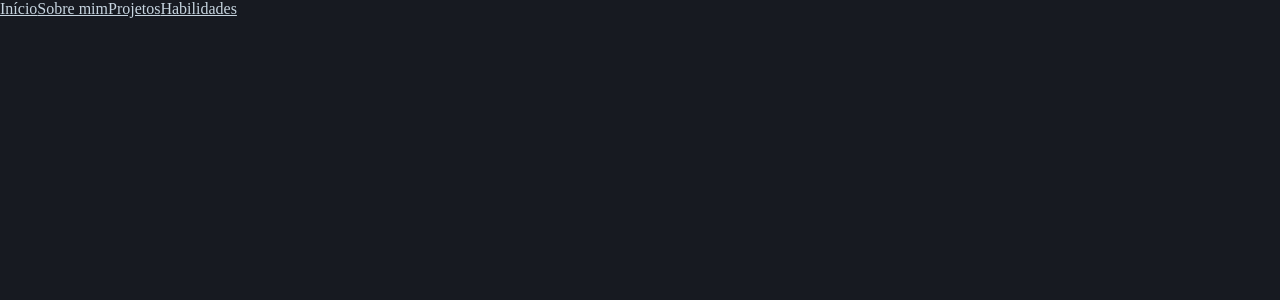
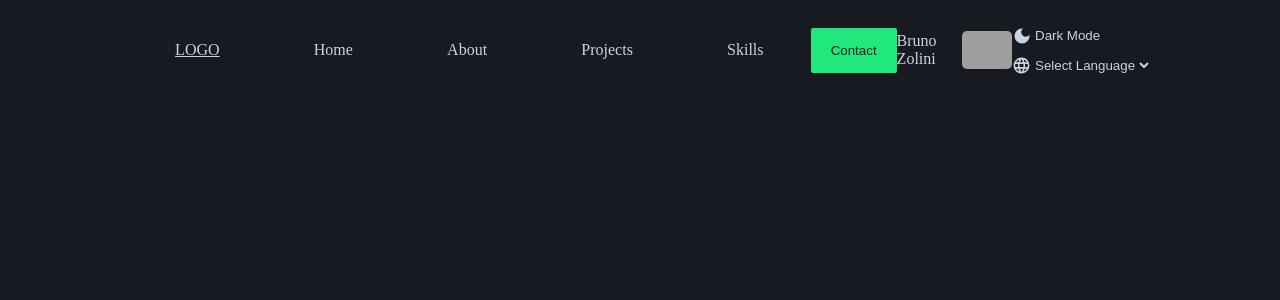
Before and after one commit to BrunoZolini/portfolio, a React (Vite) app: page / in a window 1280 px wide. Shown: the top 300 px of the page. Built offline with nearby package versions, Linux system fonts and the light colour scheme; grey boxes are pictures that could not be loaded.

Commit message:
feat: header layout

```diff
--- a/package.json
+++ b/package.json
@@ -12,6 +12,7 @@
   "dependencies": {
     "react": "^18.2.0",
     "react-dom": "^18.2.0",
+    "react-icons": "^4.7.1",
     "styled-components": "^5.3.6"
   },
   "devDependencies": {
--- /dev/null
+++ b/src/components/Button/index.tsx
@@ -0,0 +1,9 @@
+import React, { ButtonHTMLAttributes } from 'react';
+import * as S from './styles';
+
+export default function Button({
+  children,
+  ...props
+}: ButtonHTMLAttributes<HTMLButtonElement>) {
+  return <S.Button {...props}>{children}</S.Button>;
+}
--- /dev/null
+++ b/src/components/Button/styles.ts
@@ -0,0 +1,11 @@
+import styled from 'styled-components';
+
+export const Button = styled.button`
+  background-color: ${({ theme }) => theme.primary};
+  color: ${({ theme }) => theme.background};
+  padding: 15px 20px;
+  border: none;
+  border-radius: 2px;
+  outline: inherit;
+  cursor: pointer;
+`;
--- a/src/components/Header/index.tsx
+++ b/src/components/Header/index.tsx
@@ -1,14 +1,52 @@
-import React from 'react';
+import { MdDarkMode, MdLanguage, MdOutlineLightMode } from 'react-icons/md';
+import Button from '../Button';
+import * as S from './styles';
 
 export default function Header() {
+  const darkThemeOn = true;
+
   return (
-    <header>
-      <nav>
-        <a href="_">Início</a>
-        <a href="_">Sobre mim</a>
-        <a href="_">Projetos</a>
-        <a href="_">Habilidades</a>
-      </nav>
-    </header>
+    <S.Header>
+      <S.LeftContainer>
+        <a href="_">LOGO</a>
+        <S.NavLink href="_">Home</S.NavLink>
+        <S.NavLink href="_">About</S.NavLink>
+        <S.NavLink href="_">Projects</S.NavLink>
+        <S.NavLink href="_">Skills</S.NavLink>
+      </S.LeftContainer>
+      <S.RightContainer>
+        <Button type="button">Contact</Button>
+
+        <p>Bruno Zolini</p>
+        <img
+          src="https://media.discordapp.net/attachments/163018412262424576/986330803661340682/b0f82515-3537-482a-851f-33819fd10a95.jpeg"
+          alt="A guy on the computer"
+          width="50px"
+          style={{ borderRadius: 5 }}
+        />
+
+        <div>
+          {darkThemeOn ? (
+            <S.ChangeMode>
+              <MdDarkMode size="20" />
+              Dark Mode
+            </S.ChangeMode>
+          ) : (
+            <S.ChangeMode>
+              <MdOutlineLightMode size="20" />
+              Light Mode
+            </S.ChangeMode>
+          )}
+          <S.ChangeLanguage htmlFor="language">
+            <MdLanguage size="19" />
+            <S.Select id="language">
+              <option value="valor1">Select Language</option>
+              <option value="en">English(US)</option>
+              <option value="pt-br">Português(BR)</option>
+            </S.Select>
+          </S.ChangeLanguage>
+        </div>
+      </S.RightContainer>
+    </S.Header>
   );
 }
--- a/src/components/Header/styles.ts
+++ b/src/components/Header/styles.ts
@@ -1,5 +1,58 @@
 import styled from 'styled-components';
 
-export const teste = styled.div``;
+export const Header = styled.header`
+  display: flex;
+  align-items: center;
+  height: 100px;
+`;
 
-export const teste2 = styled.div``;
+export const LeftContainer = styled.nav`
+  display: flex;
+  justify-content: space-around;
+  align-items: center;
+  width: 100%;
+`;
+
+export const NavLink = styled.a`
+  text-decoration: none;
+  &:hover {
+    color: ${({ theme }) => theme.primary};
+  }
+`;
+
+export const RightContainer = styled.div`
+  display: flex;
+  align-items: center;
+  justify-content: space-around;
+  width: 50%;
+`;
+
+export const Select = styled.select`
+  background-color: ${({ theme }) => theme.background};
+  border: none;
+  outline: none;
+  :focus {
+    border: none;
+    outline: none;
+  }
+  :hover {
+    cursor: pointer;
+  }
+`;
+
+export const ChangeMode = styled.button`
+  display: flex;
+  gap: 3px;
+  align-items: center;
+  background-color: transparent;
+  border: none;
+  border-radius: 2px;
+  outline: inherit;
+  cursor: pointer;
+`;
+
+export const ChangeLanguage = styled.label`
+  display: flex;
+  align-items: center;
+  margin-top: 10px;
+`;
--- a/src/theme/global.ts
+++ b/src/theme/global.ts
@@ -10,5 +10,6 @@ export default createGlobalStyle`
 
   body {
     background-color: ${({ theme }) => theme.background};
+    padding: 0 10%;
   }
 `;
```
Also changed, not shown: .eslintrc.json, 2 other files (tests, documents, lock files or other folders).
